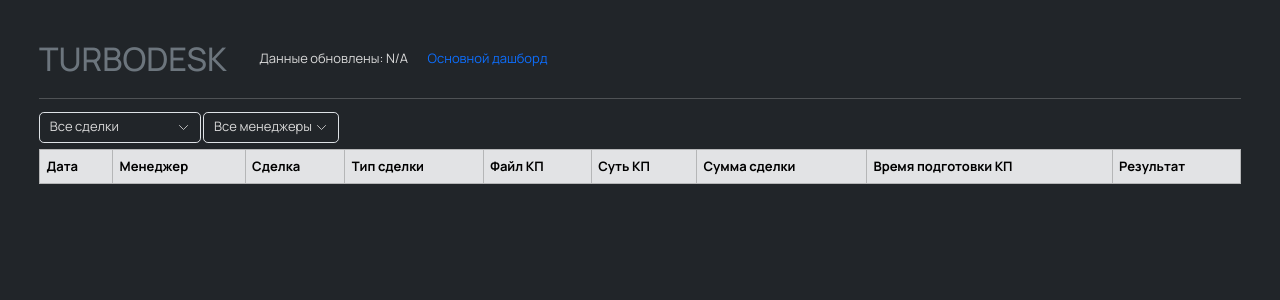
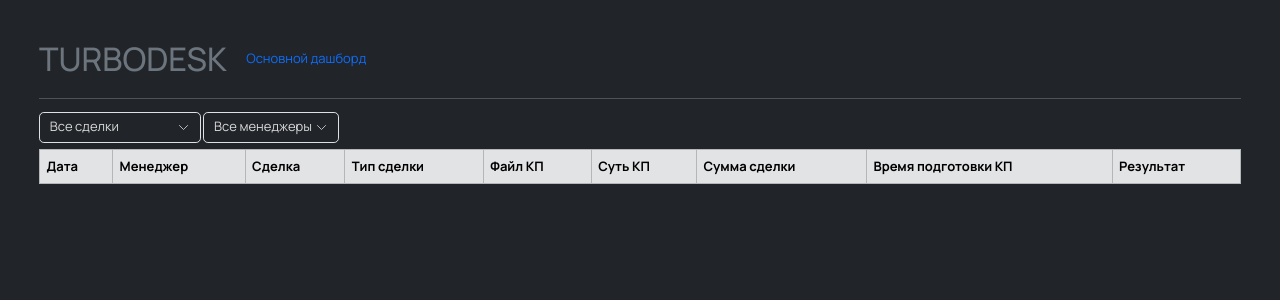
Before and after one commit to bulatmaster/turborand_dashboard, a Flask app: page /kp in a window 1280 px wide. Shown: the top 300 px of the page. Run offline with Flask 3, Linux system fonts and the light colour scheme; data comes from the database, SQL or seed files in the repository; data that the repository does not hold is empty; some libraries are stand-ins or nearby versions.

Commit message:
Удалено "данные обновлены" в списке КП

```diff
--- a/templates/kps.html
+++ b/templates/kps.html
@@ -68,7 +68,7 @@ th[aria-sort="descending"]::after { content:"▼"; }
   <div class="d-lg-flex align-items-center flex-wrap gap-4 mb-4">
     <h1 class="mb-0 text-secondary">TURBODESK</h1>
 
-    <span class="ms-3">Данные обновлены: {{ last_updated }}</span>
+    <!-- <span class="ms-3">Данные обновлены: {{ last_updated }}</span>-->
 
     <a href="/" class="text-decoration-none">Основной дашборд</a>
 
```
